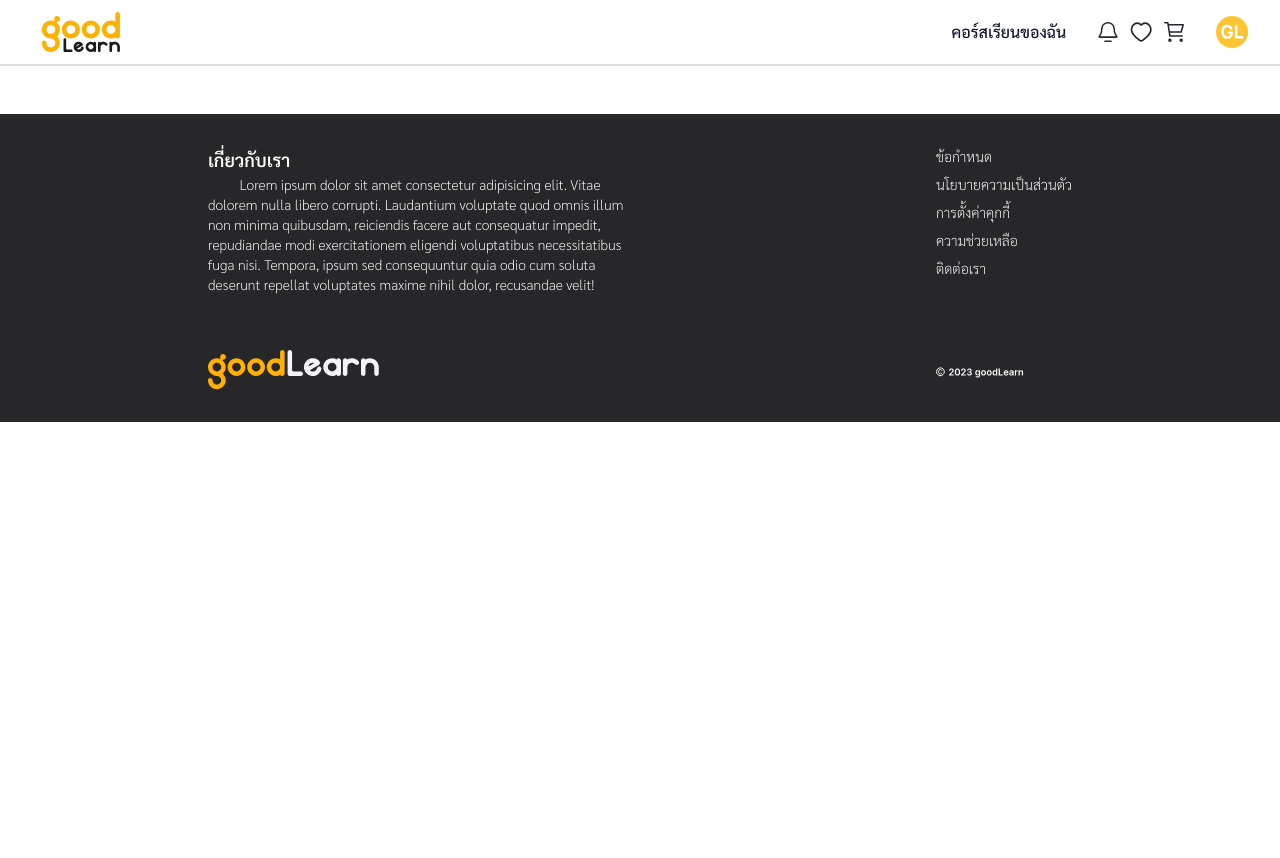
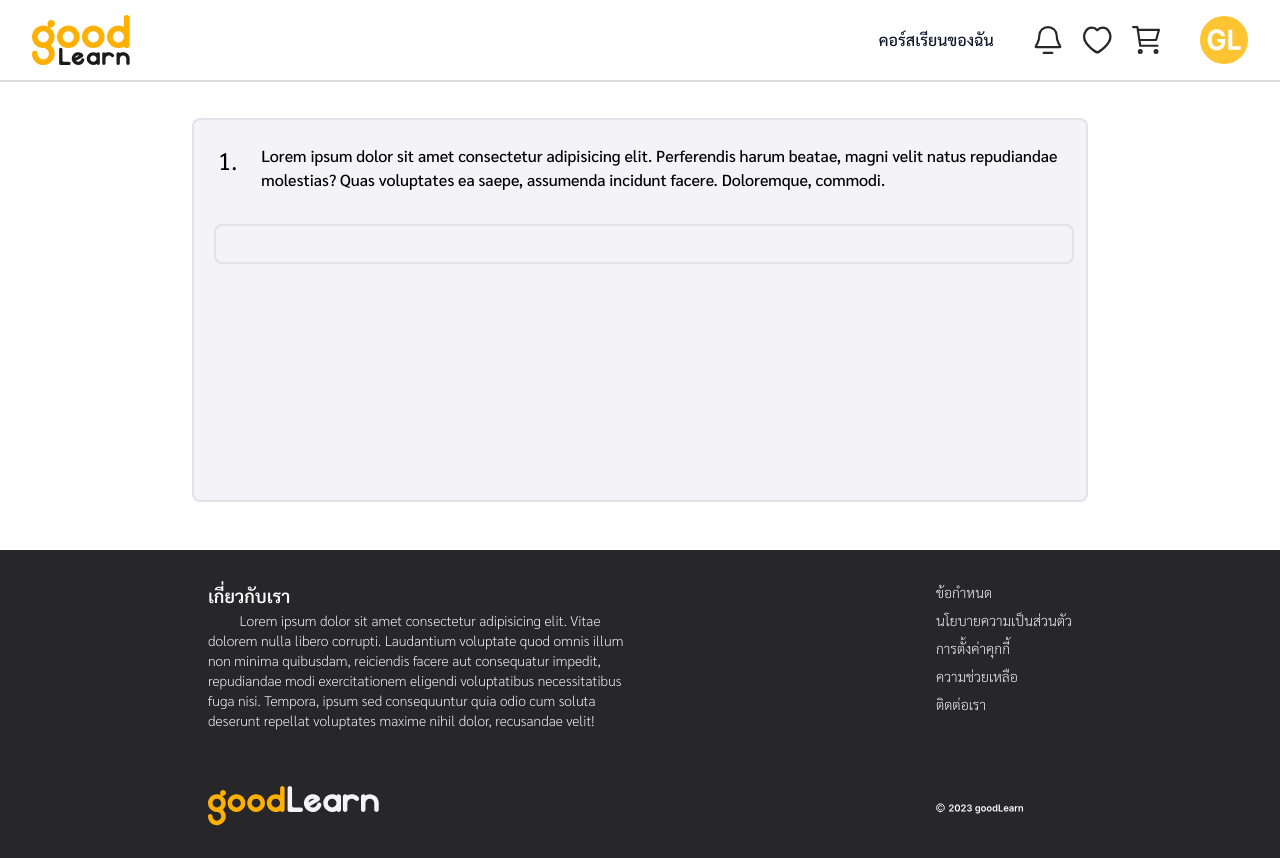
Before and after one commit to PAT-HewkhaoW/AboJaMa--goodLearn, a website: page src/test.html in a window 1280 px wide. Before the commit the page ends 800 px from the top, so only its background shows below. Drawn offline with nearby package versions, Linux system fonts and the light colour scheme; files whose address does not match are found by name.

Commit message:
quiz created

```diff
--- a/src/test.html
+++ b/src/test.html
@@ -41,7 +41,7 @@
           <div id="logo" class="">
             <div class="" id="goodLearn-logo">
               <svg
-                class="h-10"
+                class="h-14"
                 width="98"
                 height="50"
                 viewBox="0 0 98 50"
@@ -100,34 +100,64 @@
             </div>
           </div>
 
-          <div id="end_div" class="flex justify-end space-x-4 items-center">
+          <div id="end_div" class="flex justify-end space-x-6 items-center">
             <a href="#" class="text-slate-900 font-medium text-base"
               >คอร์สเรียนของฉัน</a
             >
             <div
-              class="hidden lg:flex space-x-3 items-center px-4"
+              class="hidden lg:flex space-x-5 items-center px-4"
               id="function"
             >
               <a href="">
-                <img src="../asset//svg/icon/bell.svg" alt="" class="h-5" />
+                <img src="../asset//svg/icon/bell.svg" alt="" class="h-7" />
               </a>
               <a href="">
-                <img src="../asset/svg/icon/heart.svg" alt="" class="h-5" />
+                <img src="../asset/svg/icon/heart.svg" alt="" class="h-7" />
               </a>
               <a href="" class="">
-                <img src="../asset/svg/icon/cart.svg" alt="" class="h-5" />
+                <img src="../asset/svg/icon/cart.svg" alt="" class="h-7" />
               </a>
             </div>
             <div class="items-center" id="profile">
-              <img src="../asset/svg/avatar.svg" alt="" class="h-" />
+              <img src="../asset/svg/avatar.svg" alt="" class="h-12" />
             </div>
           </div>
         </div>
       </div>
     </nav>
-    <!-- end nav -->
-    <!-- content -->
-    <!-- end content -->
+    <!--
+      end nav
+     -->
+    <!--
+      content
+     -->
+    <!--
+      end content
+     -->
+    <!-- test question -->
+    <div id="quiz-main-contianer " class="w-full mt-9">
+      <div
+        id="test-container"
+        class="max-w-4xl block h-96 bg-whisper-500 mx-auto border-2 border-slate-600/10 rounded-lg p-4"
+      >
+        <!-- question -->
+        <div class="flex p-2 space-x-6 mb-6" id="question-block">
+          <div class="text-2xl" id="num">1.</div>
+          <div class="font-medium" id="question">
+            Lorem ipsum dolor sit amet consectetur adipisicing elit. Perferendis
+            harum beatae, magni velit natus repudiandae molestias? Quas
+            voluptates ea saepe, assumenda incidunt facere. Doloremque, commodi.
+          </div>
+        </div>
+        <!-- answer -->
+        <div id="answer-block">
+          <div
+            class="w-full h-10 border-2 border-slate-600/10 rounded-lg mx-1 px-4 py-2"
+          ></div>
+        </div>
+      </div>
+    </div>
+
     <!-- footer -->
     <footer class="max-full bg-zinc-800 mt-12 px-52 py-8">
       <div class="text-white mb-14 flex">
```
Also changed, not shown: dist/output.css.
